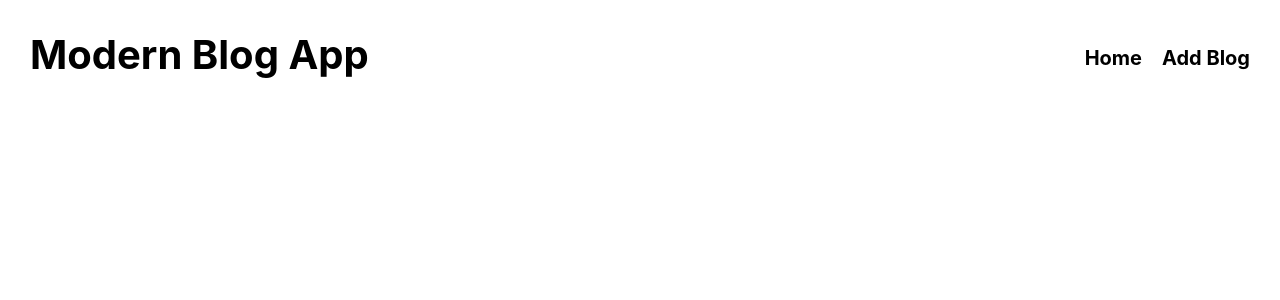
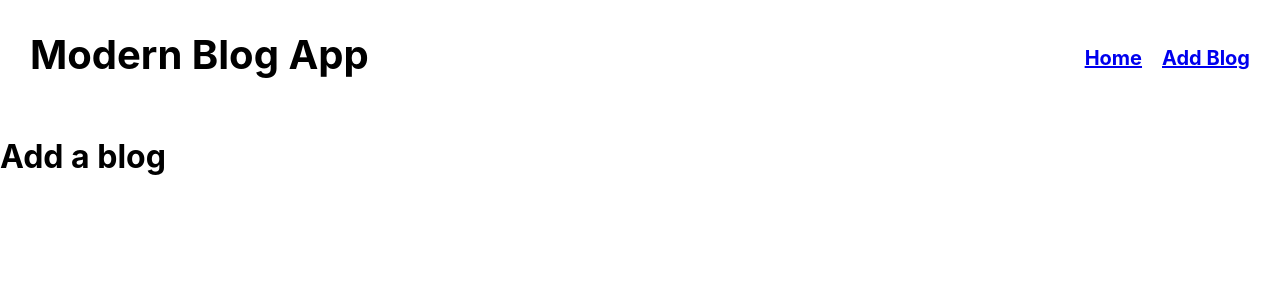
Before and after one commit to Valerian-Touzard/blog-front, a React (Create React App) app: page /add-blog in a window 1280 px wide. Shown: the top 300 px of the page. Built offline with nearby package versions, Linux system fonts and the light colour scheme.

Commit message:
feat: Mise en place du routeur

```diff
--- a/src/App.tsx
+++ b/src/App.tsx
@@ -1,11 +1,18 @@
 import React from 'react';
 import './App.css';
 import Header from './components/header';
+import { Routes, Route } from 'react-router-dom';
+import Home from './pages/home';
+import AddNewBlog from './pages/add-blog';
 
 function App() {
   return (
     <div>
       <Header />
+      <Routes>
+        <Route path='/' element={<Home />} />
+        <Route path='/add-blog' element={<AddNewBlog />} />
+      </Routes>
     </div>
   );
 }
--- a/src/components/header/index.tsx
+++ b/src/components/header/index.tsx
@@ -1,14 +1,21 @@
 import React from "react";
-import classes from "./styles.module.css"
+import classes from "./styles.module.css";
+import { Link } from "react-router-dom";
 
 const Header = () => {
-  return <div className={classes.header}>
-    <h3>Modern Blog App</h3>
-    <ul>
-        <li>Home</li>
-        <li>Add Blog</li>
-    </ul>
-  </div>;
+  return (
+    <div className={classes.header}>
+      <h3>Modern Blog App</h3>
+      <ul>
+        <Link to={"/"}>
+          <li>Home</li>
+        </Link>
+        <Link to={"/add-blog"}>
+          <li>Add Blog</li>
+        </Link>
+      </ul>
+    </div>
+  );
 };
 
 export default Header;
--- a/src/index.tsx
+++ b/src/index.tsx
@@ -4,14 +4,17 @@ import "./index.css";
 import App from "./App";
 import reportWebVitals from "./reportWebVitals";
 import { GlobalState } from "./context";
+import { BrowserRouter } from "react-router-dom";
 
 const root = ReactDOM.createRoot(
   document.getElementById("root") as HTMLElement
 );
 root.render(
-  <GlobalState>
-    <App />
-  </GlobalState>
+  <BrowserRouter>
+    <GlobalState>
+      <App />
+    </GlobalState>
+  </BrowserRouter>
 );
 
 // If you want to start measuring performance in your app, pass a function
```
